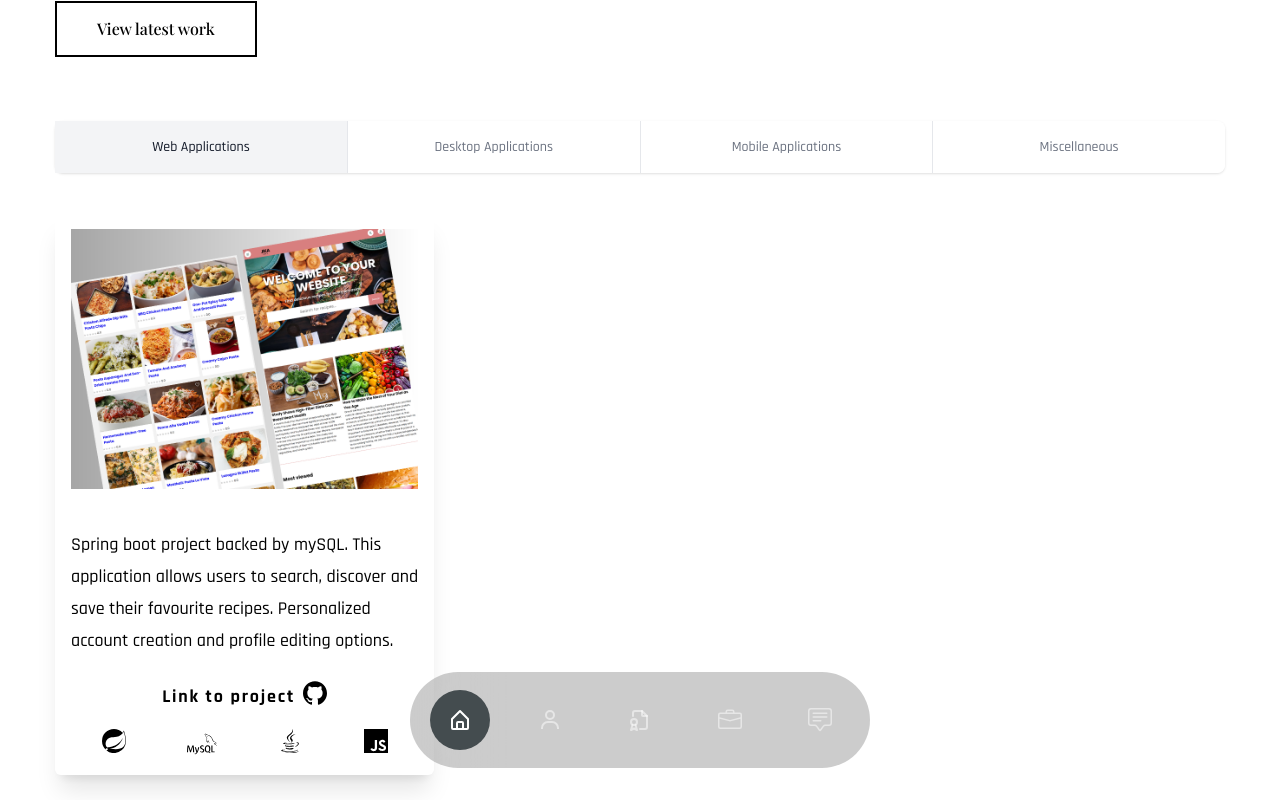
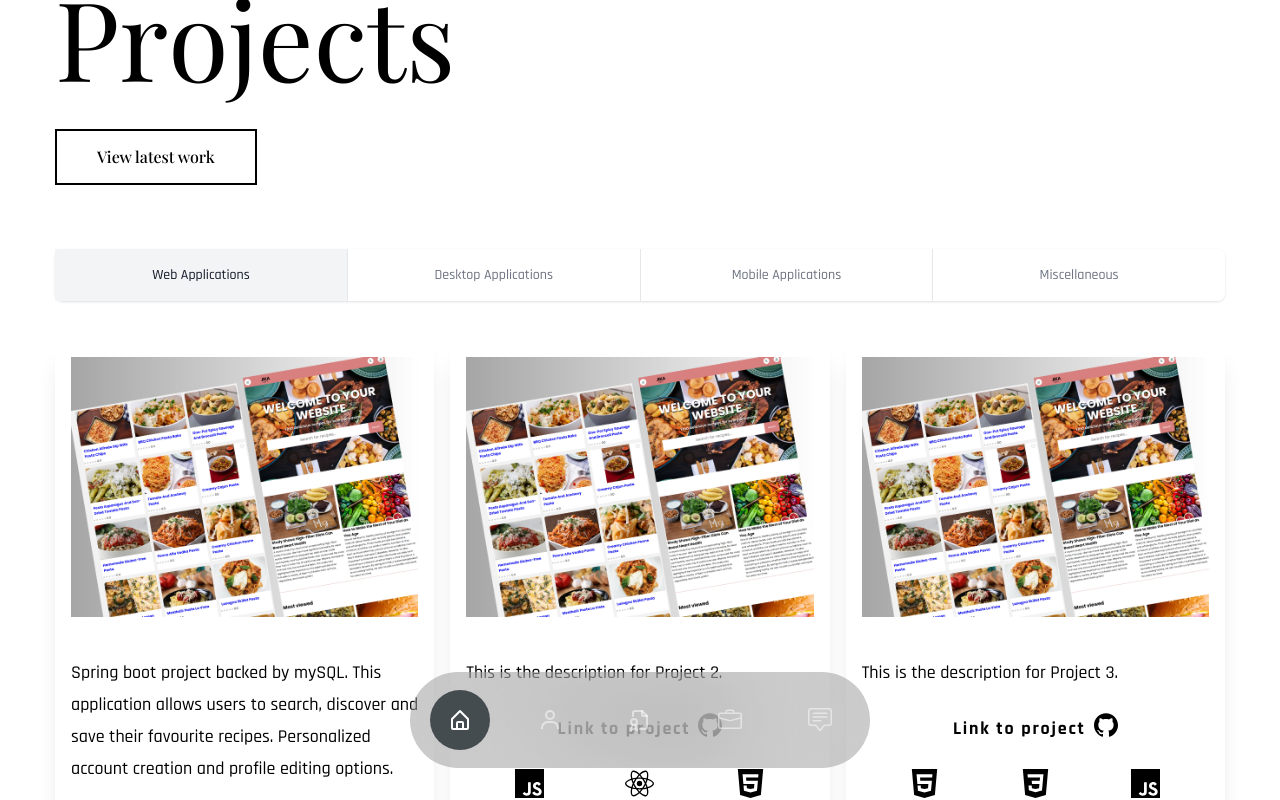
Before and after one commit to Juhniel/Portfolio-reactv2, a React (Vite) app: page / in a window 1280 px wide. Both pictures are taken after a click on the button "View my work". Shown: the part 2420-3220 px from the top of the page. Built offline with nearby package versions, Linux system fonts and the light colour scheme; a web font is replaced by a local one.

Commit message:
mapped projects, icons, new hover colors

```diff
--- a/src/components/AllProjects.jsx
+++ b/src/components/AllProjects.jsx
@@ -1,6 +1,7 @@
 import React, { useState } from "react";
 import { motion, AnimatePresence } from "framer-motion";
 import { fadeIn, fadeOut } from "../variants";
+import projectData from "../data/projectData.json";
 import ProjectCard from "./ProjectCard";
 import TextAnimation from "./TextAnimation";
 
@@ -14,7 +15,7 @@ export default function AllProjects({handleViewWork}) {
       whileInView={"show"}
       viewport={{ once: false, amount: 0.3 }}
       id="work"
-      className="section"
+      className="section mt-96"
     >
       <div
       className="container mx-auto">
@@ -85,7 +86,9 @@ export default function AllProjects({handleViewWork}) {
           </ul>
         </div>
         <div className="grid grid-cols-1 sm:grid-cols-2 lg:grid-cols-3 gap-4 mt-10">
-          <ProjectCard />
+        {projectData.projects.map((project, index) => (
+        <ProjectCard key={index} project={project} />
+      ))}
         </div>
       </div>
     </motion.section>
--- a/src/components/Contact.jsx
+++ b/src/components/Contact.jsx
@@ -56,18 +56,26 @@ export default function Contact() {
             <input
               className="text bg-transparent border-b py-3 outline-none w-full placeholder:text-black dark:placeholder:text-white focus:border-red transition-all"
               type="text"
+              name="name"
               placeholder="Your name"
+              required
             />
             <input
               className="text bg-transparent border-b py-3 outline-none w-full placeholder:text-black dark:placeholder:text-white focus:border-red transition-all"
-              type="text"
+              type="email"
+              name="email"
               placeholder="Your email"
+              required
             />
             <textarea
               className="text bg-transparent border-b py-3 outline-none w-full placeholder:text-black dark:placeholder:text-white focus:border-red transition-all resize-none mb-5"
+              type="text"
+              name="message"
               placeholder="Your message"
+              required
             ></textarea>
-            <button className="btn btn-sm btn-hover text-base">
+            <button type="submit"
+            className="btn btn-sm btn-hover text-base">
               {sendMsg.map((letter, index) => {
                 return (
                   <TextAnimation2 key={index}>
--- a/src/components/ProjectCard.jsx
+++ b/src/components/ProjectCard.jsx
@@ -1,6 +1,8 @@
+import React from "react"
 import Img1 from "../assets/project-recipebook.png";
 import Img2 from "../assets/project-portfoliov1.png";
 import Img3 from "../assets/project-webshop.png";
+
 import { motion } from "framer-motion";
 import { fadeIn, fadeOut } from "../variants";
 import {
@@ -11,10 +13,35 @@ import {
   SiHtml5,
   SiMysql,
   SiGithub,
-  SiCss3
+  SiCss3,
+  SiPostgresql,
 } from "react-icons/si";
 import { FaJava } from "react-icons/fa";
-export default function ProductCard() {
+export default function ProductCard({ project }) {
+  function getTechnologyIcon(technology) {
+    switch (technology) {
+      case "Spring":
+        return <SiSpring className="text px-2 text-[45px] hover:text-[#6DB33F] transition-colors duration-300" />;
+      case "mySQL":
+        return <SiMysql className="text px-2 text-[45px]  hover:text-[#4479A1] transition-colors duration-300" />;
+      case "Java":
+        return <FaJava className="text px-2 text-[45px]  hover:text-[#5382a1] transition-colors duration-300" />;
+      case "JavaScript":
+        return <SiJavascript className="text px-2 text-[45px] hover:text-[#F7DF1E] transition-colors duration-300" />;
+      case "PostgreSQL":
+        return <SiPostgresql className="text px-2 text-[45px]  hover:text-[#4169E1] transition-colors duration-300" />;
+      case "React":
+        return <SiReact className="text px-2 text-[45px]  hover:text-[#61DAFB] transition-colors duration-300" />;
+      case "HTML":
+        return <SiHtml5 className="text px-2 text-[45px]  hover:text-[#E34F26] transition-colors duration-300" />;
+      case "CSS":
+        return <SiCss3 className="text px-2 text-[45px]  hover:text-[#1572B6] transition-colors duration-300" />;
+
+      default:
+        return null;
+    }
+  }
+
   return (
     <div className="dark:bg-zinc-800 rounded-md p-4 shadow-xl relative overflow-hidden">
       {/* Image container */}
@@ -29,50 +56,46 @@ export default function ProductCard() {
         <div className="group-hover:bg-black/70 group-hover:scale-125 w-full h-full top-0 absolute z-80 transition-all duration-300"></div>
         {/* Pretitle */}
         <div className="absolute bottom-20 left-4 group-hover:-bottom-5  transition-all duration-500 z-50">
-          <span className="text-white opacity-0 group-hover:opacity-100">
-            #Spring #MySQL #JavaScript #Java
-          </span>
+          {project.stack.map((tech, index) => (
+            <span
+              key={index}
+              className="text-white opacity-0 group-hover:opacity-100"
+            >
+              {index >= 0 ? ` #${tech}\u00A0 ` : ``}
+            </span>
+          ))}
         </div>
         {/* Title */}
         <div className="absolute bottom-4 left-4 group-hover:bottom-3 lg:group-hover:bottom-10 xl:group-hover:bottom-3 transition-all duration-700 z-50">
-          <span
-          className="text-3xl tracking-wide text-white opacity-0 group-hover:opacity-100">
-            Recipebook
+          <span className="text-3xl tracking-wide text-white opacity-0 group-hover:opacity-100">
+            {project.name}
           </span>
         </div>
       </div>
 
       {/* Card content */}
-      {/* <h1 className="text mt-2 text-2xl font-semibold text-center">Recipebook</h1> */}
+
       <div className="mt-10">
         <p className="text-secondary font-medium text-black dark:text-white mb-6">
-          Spring boot project backed by mySQL. This application allows users to
-          search, discover and save their favourite recipes. Personalized
-          account creation and profile editing options.
+          {project.description}
         </p>
         <a
-          href=""
-          className="text-secondary btn-hover tracking-widest font-bold  text-black dark:text-white flex justify-center mb-4"
+          href={project.link}
+          target="_blank"
+          className="text-secondary btn-hover text-black dark:text-white tracking-widest font-bold flex justify-center mb-4"
         >
           Link to project
-          <span className="ml-2 text-2xl">
+          <span className="ml-2 text-2xl text-black dark:text-white">
             <SiGithub />
           </span>
         </a>
 
-        <div className="flex justify-around">
-          <span className="text px-2 text-2xl">
-            <SiSpring />
-          </span>
-          <span className="text px-2 text-3xl">
-            <SiMysql />
-          </span>
-          <span className="text px-2 text-2xl">
-            <FaJava />
-          </span>
-          <span className="text px-2 text-2xl">
-            <SiJavascript />
-          </span>
+        <div className="flex justify-around text px-2 items-end">
+          {project.stack.map((tech, index) => (
+            <React.Fragment key={index}>
+              {getTechnologyIcon(tech)}
+            </React.Fragment>
+          ))}
         </div>
       </div>
     </div>
--- a/src/data/projectData.json
+++ b/src/data/projectData.json
@@ -2,7 +2,7 @@
     "projects": [
       {
         "name": "Recipebook",
-        "description": "This is the description for Project 1.",
+        "description": "Spring boot project backed by mySQL. This application allows users to search, discover and save their favourite recipes. Personalized account creation and profile editing options.",
         "img": "",
         "link": "https://github.com/Juhniel/RecipeBookSpring",
         "category": "web",
```
Also changed, not shown: src/index.css (line endings or trailing spaces).
